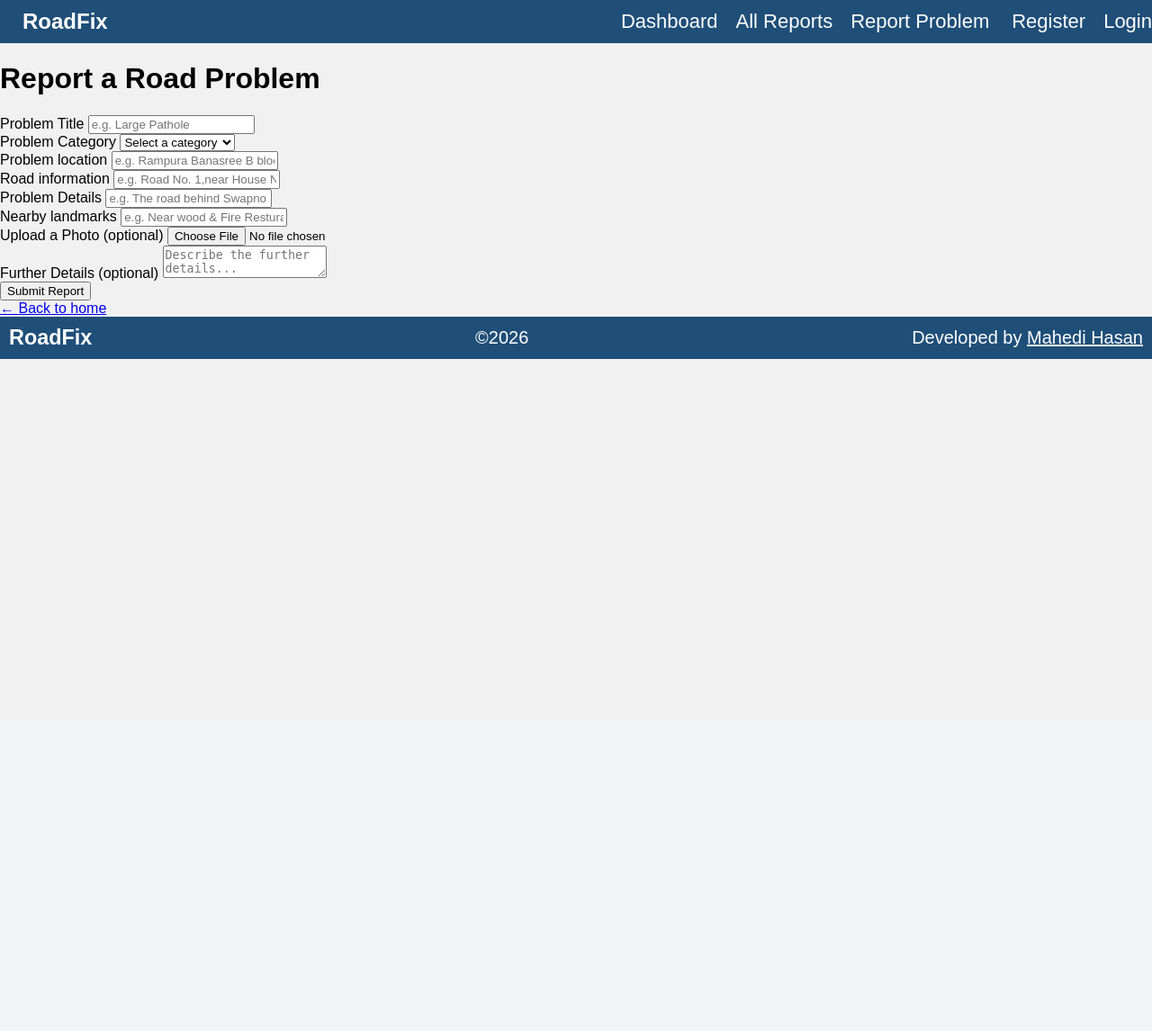
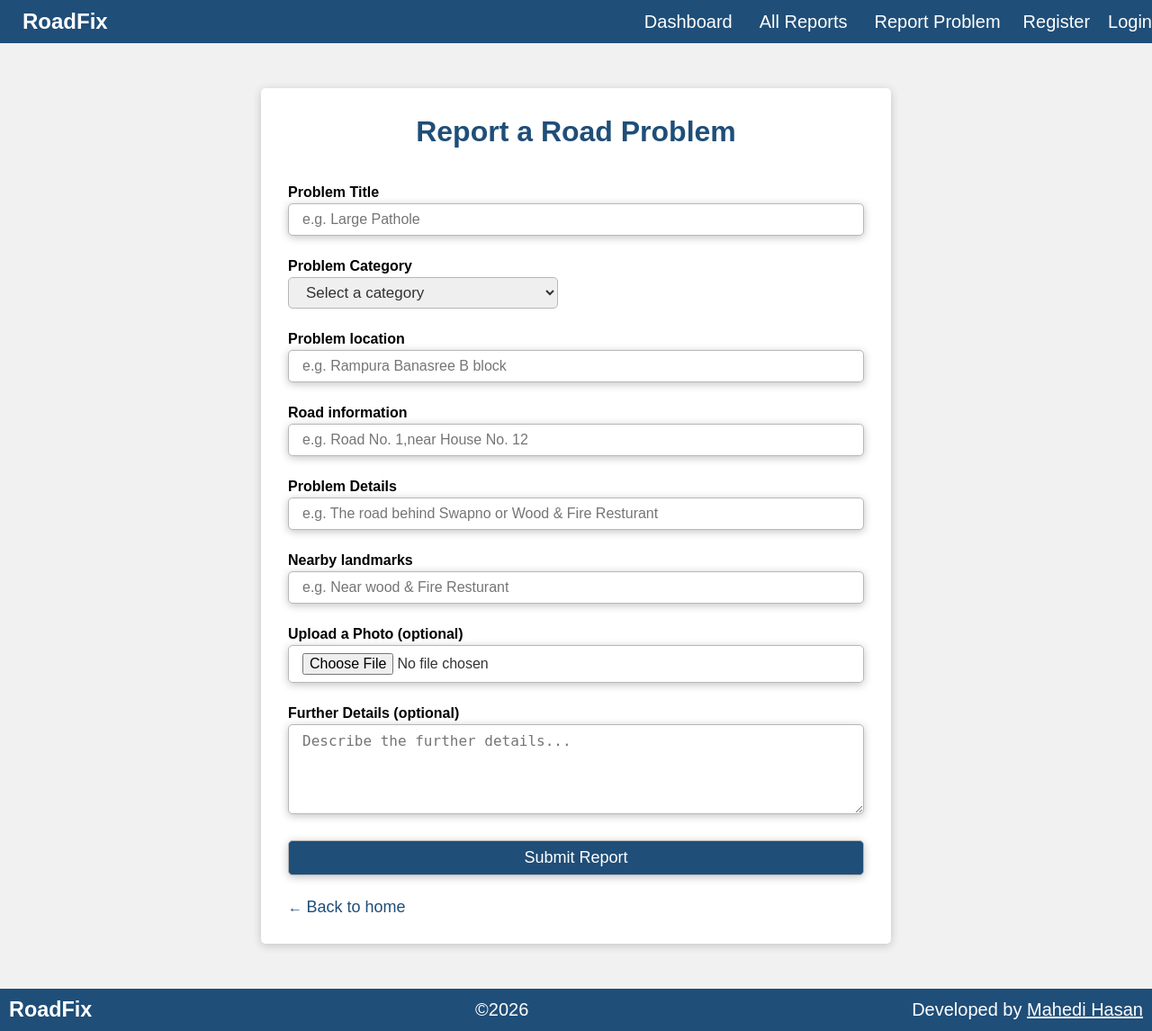
Before and after one commit to mahedi195/RoadFix-Dhaka-Road-Problem-Reporting-System, a Django app: page /reportForm/ in a window 1280 px wide. Shown: the whole page at 90% size. Before the commit the page ends 399 px from the top, so only its background shows below. Run offline with Django 5.2, Linux system fonts and the light colour scheme.

Commit message:
accidentally deleted report form css file and again coded it and then change font and gap in navbar

```diff
--- a/static/css/navbar.css
+++ b/static/css/navbar.css
@@ -238,11 +238,11 @@
 
  .hidden_when_mobile_Active {
      gap: 25px;
-     font-size: 22px;
+     font-size: 20px;
  }
 
  nav .othersOption {
-     gap: 20px;
+     gap: 30px;
  }
 
 
@@ -268,7 +268,7 @@
      }
 
      .hidden_when_mobile_Active {
-         gap: 10px;
+         gap: 25px;
      }
 
      .logo_and_roadFix h1 {
@@ -276,11 +276,11 @@
      }
 
      .hidden_when_mobile_Active {
-         font-size: 20px;
+         font-size: 18px;
      }
 
      nav .othersOption {
-         gap: 10px;
+         gap: 30px;
      }
      .profile{
         position: relative;
--- /dev/null
+++ b/static/css/reportForm.css
@@ -0,0 +1,93 @@
+.full_form {
+    margin: 50px auto;
+    width: 700px;
+    background-color: white;
+    padding: 30px;
+        box-shadow: 0px 2px 10px #c5c3c3;
+        border-radius: 5px;
+
+
+}
+
+.report_a_prb_text {
+    margin-top: 0px;
+    margin-bottom: 40px;
+    text-align: center;
+    color: #1F4E78;
+}
+
+.group,
+.photoUpload,
+.submit,
+textarea {
+    margin-bottom: 25px;
+}
+
+label {
+    display: block;
+    margin-bottom: 3px;
+    font-weight: bold;
+}
+
+input,
+textarea,
+.submit {
+    width: 100%;
+}
+
+textarea {
+    height: 100px;
+}
+
+input,
+textarea,.submit {
+    border-radius: 5px;
+    outline: 0;
+    border: 1px solid #b7b7b7;
+    padding: 8px 15px;
+    font-size: 16px;
+    box-shadow: 0px 2px 10px #c5c3c3;
+    color: #333333;
+}
+
+select {
+    width: 300px;
+    font-size: 17px;
+    border: 1px solid #b7b7b7;
+    cursor: pointer;
+    border-radius: 5PX;
+    padding: 6px 15px;
+    outline: 0;
+    color: #333333;
+
+}
+
+select option {
+    font-size: 16px;
+    cursor: pointer;
+    border: 1px solid #b7b7b7;
+}
+
+.submit{
+    background-color: #1F4E78;
+    color: white;
+    font-size: 18px;
+    cursor: pointer;
+}
+*{
+    box-sizing: border-box;
+}
+
+.back_home{
+    font-size: 18px;
+    color:#1F4E78
+}
+
+.back_to_home .arrow{
+   color: #1F4E78;
+   font-size: 16px;
+}
+
+.back_to_home a{
+    text-decoration: none;
+}
--- a/templates/report_form.html
+++ b/templates/report_form.html
@@ -26,7 +26,7 @@
             <h1 class="report_a_prb_text">Report a Road Problem</h1>
 
 
-            <div class="container">
+
 
             <div class="group">
                 <label>Problem Title</label>
@@ -44,11 +44,11 @@
                     <option value="other">Other</option>
                 </select>
             </div>
-            </div>
 
 
 
-            <div class="container">
+
+
 
             <div class="group">
                 <label>Problem location</label>
@@ -62,24 +62,24 @@
 
             <div class="group">
                 <label>Problem Details </label>
-                    <input name="additional_location_details" type="text" placeholder="e.g. The road behind Swapno or Wood & Fire Resturant" required>
+                <input name="additional_location_details" type="text"
+                    placeholder="e.g. The road behind Swapno or Wood & Fire Resturant" required>
             </div>
 
             <div class="group">
                 <label>Nearby landmarks</label>
-                    <input name="nearby_landmark" type="text" placeholder="e.g. Near wood & Fire Resturant  required">
+                <input name="nearby_landmark" type="text" placeholder="e.g. Near wood & Fire Resturant" required>
             </div>
 
 
 
-            </div>
+
 
 
             <div class="photoUpload">
                 <label>Upload a Photo (optional) </label>
-                <input  name="uploaded_photo" type="file" accept="image/*" style="cursor: pointer;">
-                <img src=""  class="showPhoto"
-                              style="width: 550px; height: 400px; display: none;
+                <input name="uploaded_photo" type="file" accept="image/*" style="cursor: pointer;">
+                <img src="" class="showPhoto" style="width: 550px; height: 400px; display: none;
                                      object-fit: contain; margin-top: 15px; cursor: pointer; ">
 
             </div>
```
Lines whose indentation alone changed are shown as unchanged.
